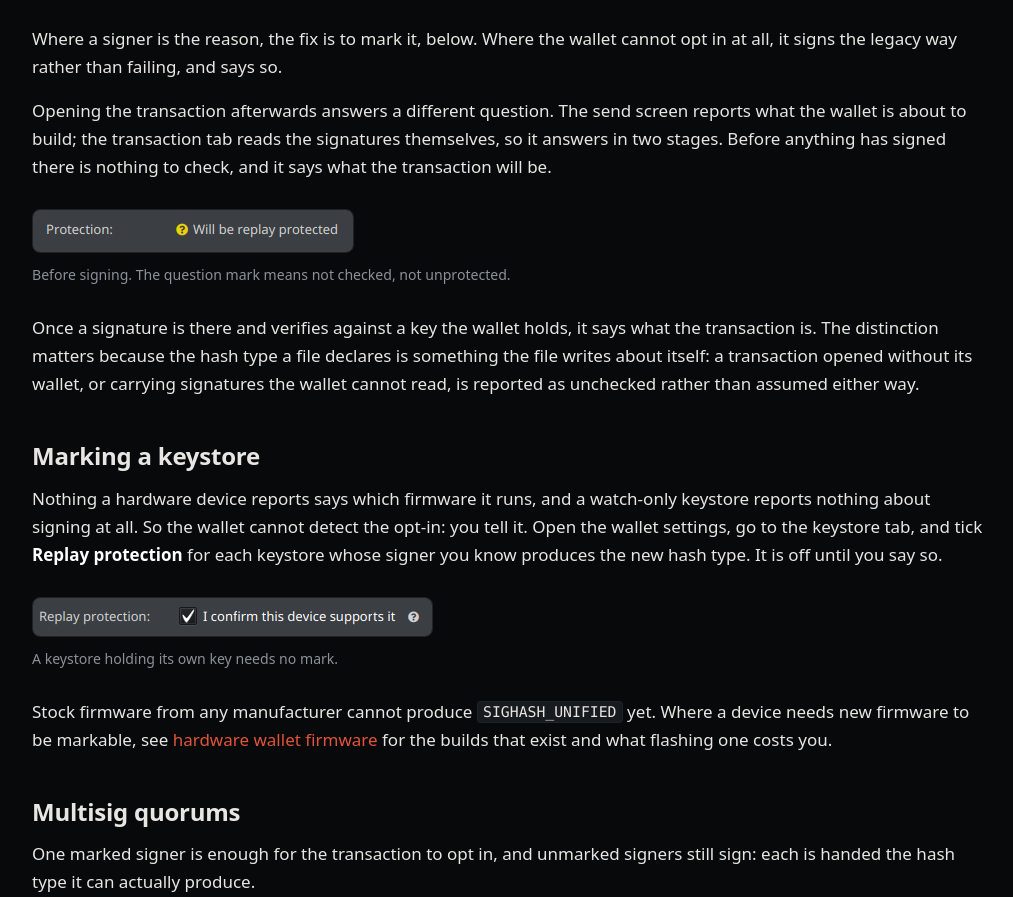
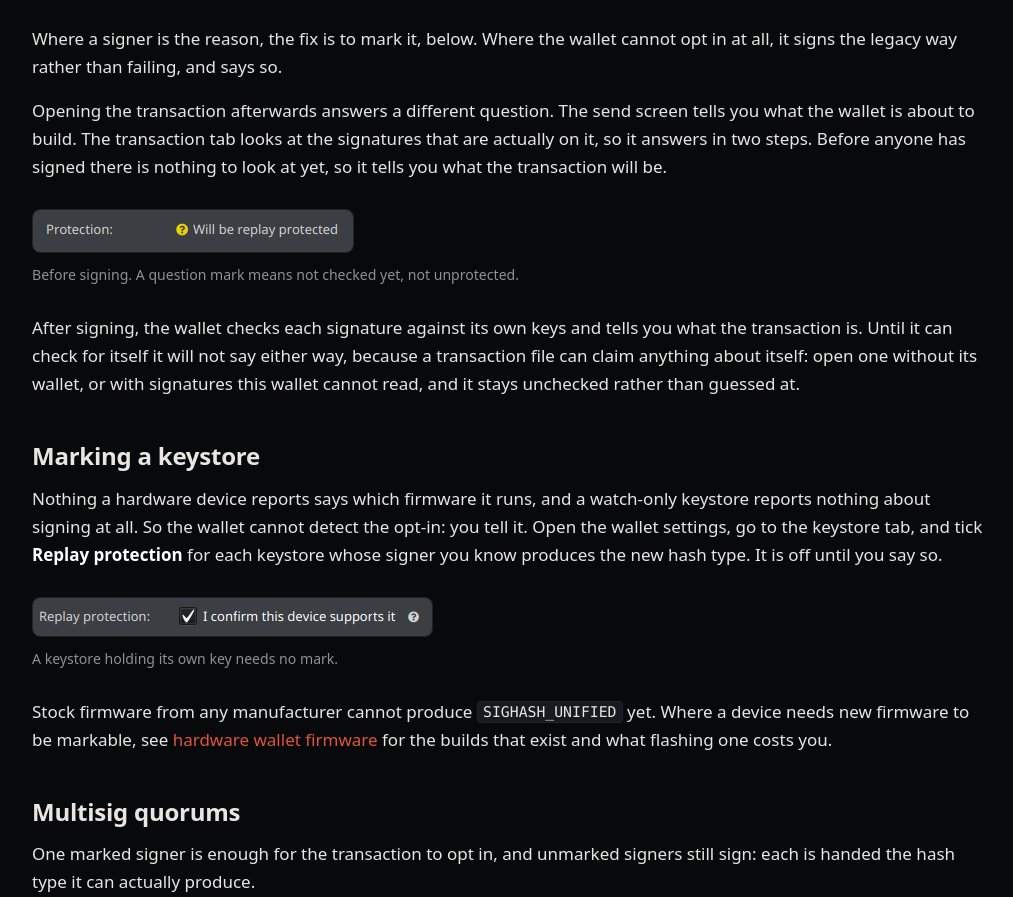
Before and after one commit to privkeyio/shrike-website, a website: page docs/replay-protection.html in a window 1280 px wide. Shown: the part 2173-3070 px from the top of the page, without its empty margins (132-1145 px from the left). Drawn offline with Linux system fonts and the light colour scheme.

Commit message:
Say it plainly

```diff
--- a/docs/replay-protection.html
+++ b/docs/replay-protection.html
@@ -91,12 +91,12 @@
   </figure>
   <p>Where a signer is the reason, the fix is to mark it, below. Where the wallet cannot opt in at all, it signs the legacy way rather than failing, and says so.</p>
 
-  <p>Opening the transaction afterwards answers a different question. The send screen reports what the wallet is about to build; the transaction tab reads the signatures themselves, so it answers in two stages. Before anything has signed there is nothing to check, and it says what the transaction will be.</p>
+  <p>Opening the transaction afterwards answers a different question. The send screen tells you what the wallet is about to build. The transaction tab looks at the signatures that are actually on it, so it answers in two steps. Before anyone has signed there is nothing to look at yet, so it tells you what the transaction will be.</p>
   <figure>
     <img src="/assets/images/will-be-replay-protected.png" alt="The transaction tab reporting that a transaction will be replay protected once signed">
-    <figcaption>Before signing. The question mark means not checked, not unprotected.</figcaption>
+    <figcaption>Before signing. A question mark means not checked yet, not unprotected.</figcaption>
   </figure>
-  <p>Once a signature is there and verifies against a key the wallet holds, it says what the transaction is. The distinction matters because the hash type a file declares is something the file writes about itself: a transaction opened without its wallet, or carrying signatures the wallet cannot read, is reported as unchecked rather than assumed either way.</p>
+  <p>After signing, the wallet checks each signature against its own keys and tells you what the transaction is. Until it can check for itself it will not say either way, because a transaction file can claim anything about itself: open one without its wallet, or with signatures this wallet cannot read, and it stays unchecked rather than guessed at.</p>
 
   <h2 id="keystore">Marking a keystore <a class="hlink" href="#keystore" aria-label="Link to this section">#</a></h2>
   <p>Nothing a hardware device reports says which firmware it runs, and a watch-only keystore reports nothing about signing at all. So the wallet cannot detect the opt-in: you tell it. Open the wallet settings, go to the keystore tab, and tick <strong>Replay protection</strong> for each keystore whose signer you know produces the new hash type. It is off until you say so.</p>
```
